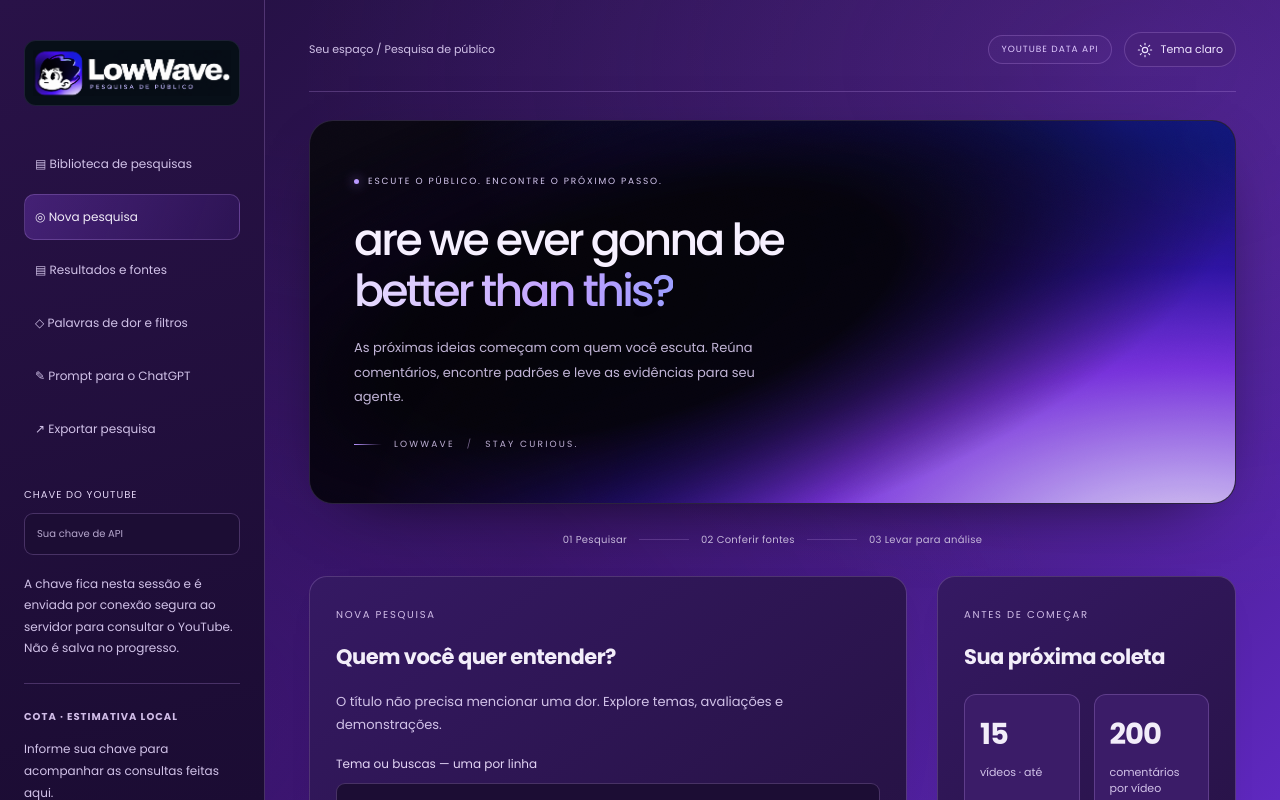
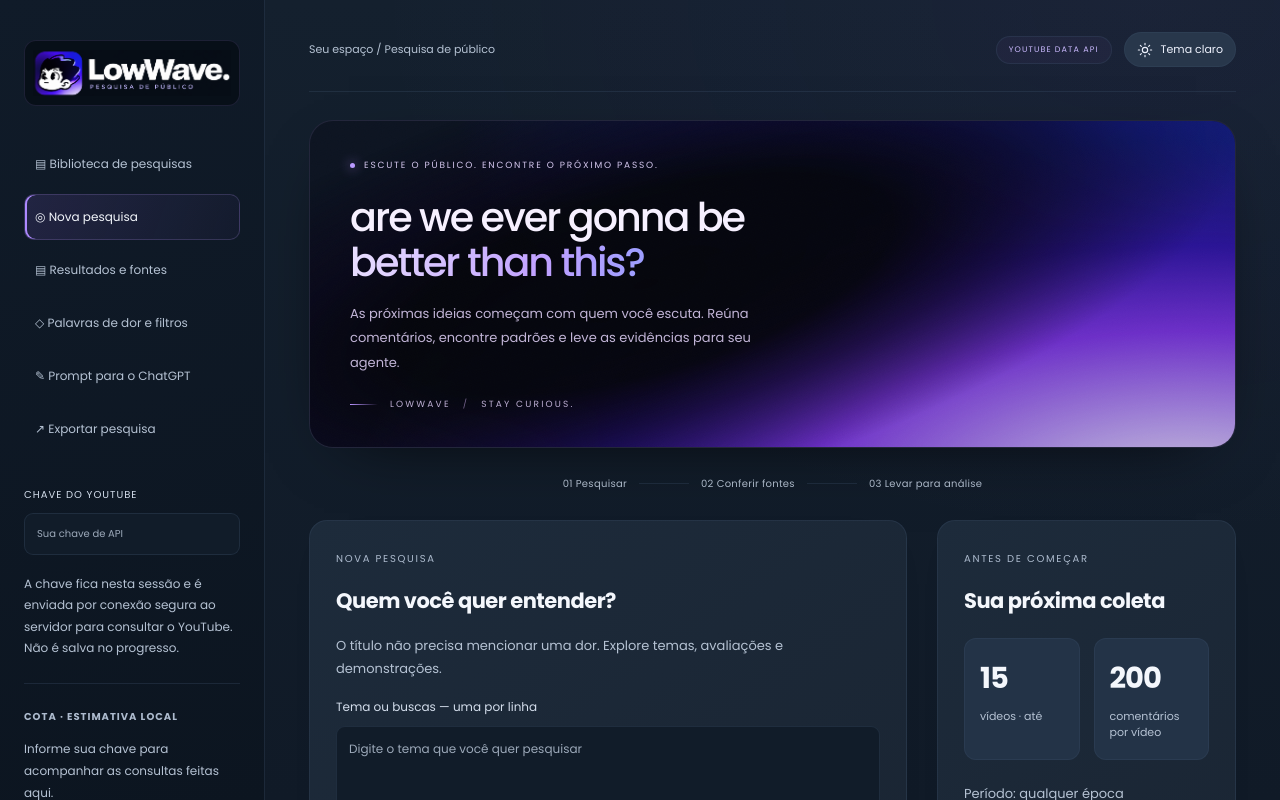
Before and after one commit to onewavetw-lgtm/APP-COMENTARIOS, a Next.js app in the folder web/: page / in a window 1280 px wide. Shown: the top 800 px of the page. Built offline with nearby package versions, Linux system fonts and the light colour scheme.

Commit message:
Refine LowWave with midnight blue surfaces and restrained violet accents

```diff
--- a/web/app/themes.css
+++ b/web/app/themes.css
@@ -1,28 +1,27 @@
-/* Brand purple #5F28C0 anchors the dark gradient; light keeps soft lavender. */
+/* Midnight blue work surfaces with selective violet brand accents. */
 :root {
-  --page-bg: #32145f;
+  --page-bg: #14202e;
   --page-background:
-    radial-gradient(ellipse at 88% 8%, #8951ee30, transparent 52%),
-    radial-gradient(ellipse at 0% 90%, #4a16a550, transparent 60%),
-    linear-gradient(135deg, #21103e 0%, #371561 52%, #5f28c0 100%);
-  --page-glow: #5f28c028;
-  --panel-bg: #24113f;
-  --panel-top: #351963;
-  --sidebar-bg: #1b0c33;
-  --sidebar-top: #291248;
-  --field-bg: #1c0d34;
-  --stat-bg: #3b1c68;
-  --surface-border: #c59aef42;
-  --text-main: #f2edf9;
-  --text-muted: #d1c2e8;
-  --text-label: #e3d5f5;
-  --text-small: #d0bce7;
-  --text-link: #e0caff;
-  --button-bg: #48217c;
-  --button-hover: #5a2b95;
-  --button-text: #eee4ff;
-  --focus: #c7a0ff;
-  --shadow: #14052f45;
+    radial-gradient(ellipse at 90% 0%, #7956c710, transparent 48%),
+    linear-gradient(180deg, #14202e, #101a27);
+  --page-glow: #7956c710;
+  --panel-bg: #1a2533;
+  --panel-top: #1d2b3b;
+  --sidebar-bg: #0c1520;
+  --sidebar-top: #101b29;
+  --field-bg: #111c29;
+  --stat-bg: #233347;
+  --surface-border: #384b625e;
+  --text-main: #f4f7fc;
+  --text-muted: #b5c2d3;
+  --text-label: #d4deec;
+  --text-small: #adbbce;
+  --text-link: #cbbaff;
+  --button-bg: #28374b;
+  --button-hover: #34465e;
+  --button-text: #edf1fc;
+  --focus: #b79aff;
+  --shadow: #040b152e;
   --violet-border: var(--surface-border);
   background: var(--page-bg);
   color: var(--text-main);
@@ -96,8 +95,9 @@ nav a:hover {
 }
 nav a[aria-current="location"] {
   color: var(--text-main);
-  background: linear-gradient(110deg, #8544df52, #5f28c028);
-  border-color: var(--surface-border);
+  background: linear-gradient(110deg, #9163e326, #9163e30a);
+  border-color: #a58ade38;
+  box-shadow: inset 2px 0 #ad89ff;
 }
 .card {
   background: linear-gradient(145deg, var(--panel-top), var(--panel-bg));
@@ -297,3 +297,42 @@ blockquote,
   top: 50%;
   transform: translateY(-50%);
 }
+
+/* Keep the manifesto distinct while giving the working area more space. */
+.hero {
+  min-height: 310px;
+  padding: 36px 40px;
+}
+.hero h1 {
+  font-size: clamp(29px, 3.1vw, 46px);
+  margin: 22px 0 16px;
+  letter-spacing: -2px;
+}
+.hero-signature {
+  margin-top: 22px;
+}
+:root:not([data-theme="light"]) .hero {
+  border-color: #5e557c48;
+  background: #0d1421;
+}
+:root:not([data-theme="light"]) .hero-aura {
+  opacity: 0.83;
+}
+.card:hover {
+  border-color: var(--focus);
+  box-shadow: 0 10px 32px -25px #070e1c66;
+}
+.pill {
+  font-size: 8px;
+  letter-spacing: 1.1px;
+}
+@media (max-width: 850px) {
+  .hero {
+    min-height: 300px;
+    padding: 28px 24px;
+  }
+  .hero h1 {
+    font-size: clamp(29px, 5.5vw, 42px);
+    letter-spacing: -1.5px;
+  }
+}
```
Also changed, not shown: 1 other file (tests, documents, lock files or other folders).
